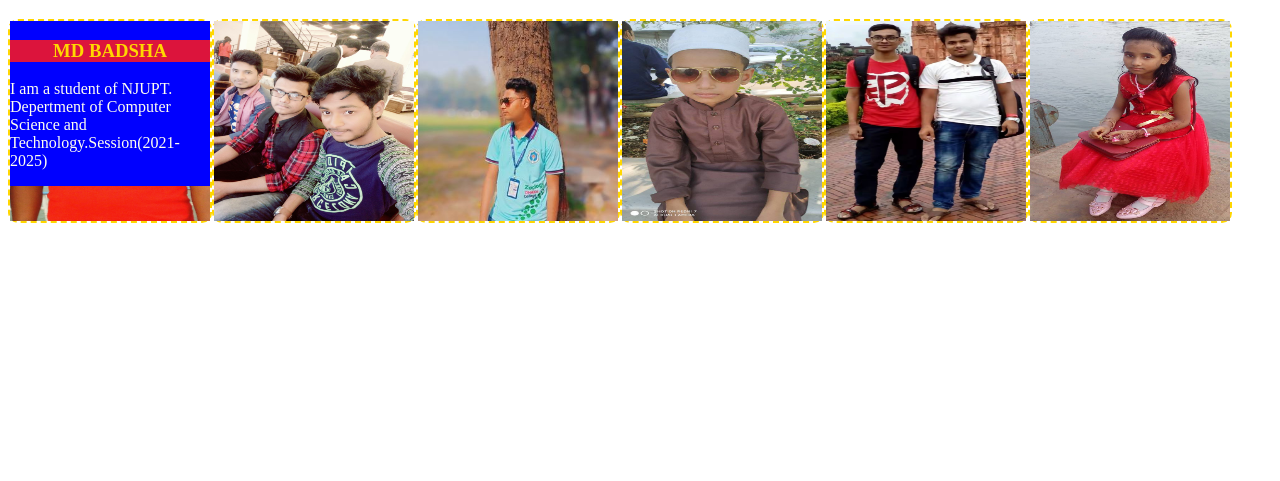
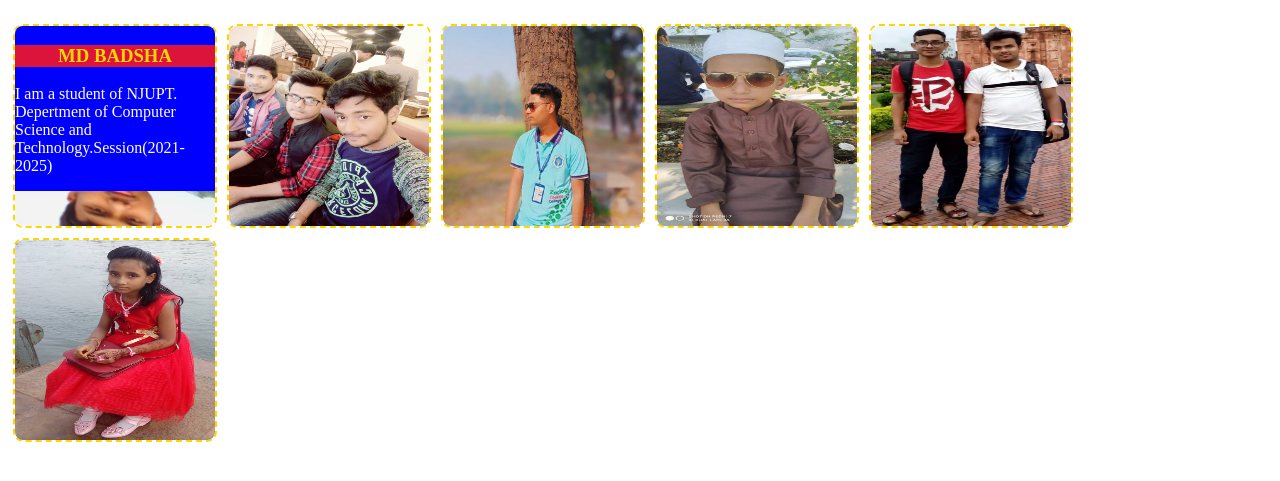
Before and after one commit to MDBADSHA7/photo-album, a plain HTML site: page index.html in a window 1280 px wide. In both pictures the pointer is over the element 110 px from the left and 183 px from the top of the page. Shown: the part 61-542 px from the top of the page. Drawn offline with Linux system fonts and the light colour scheme.

Commit message:
first commit

```diff
--- a/style.css
+++ b/style.css
@@ -4,6 +4,12 @@
     border: 2px dashed gold;
     border-radius: 10px;
     position: relative;
+    margin: 5px;
+    overflow: hidden;
+}
+.photo-fream:hover .photo{
+    transform: scale(1.5) rotate(360deg);
+    transition: transform 5s linear;
 }
 .photo img{
     width: 200px;
```
